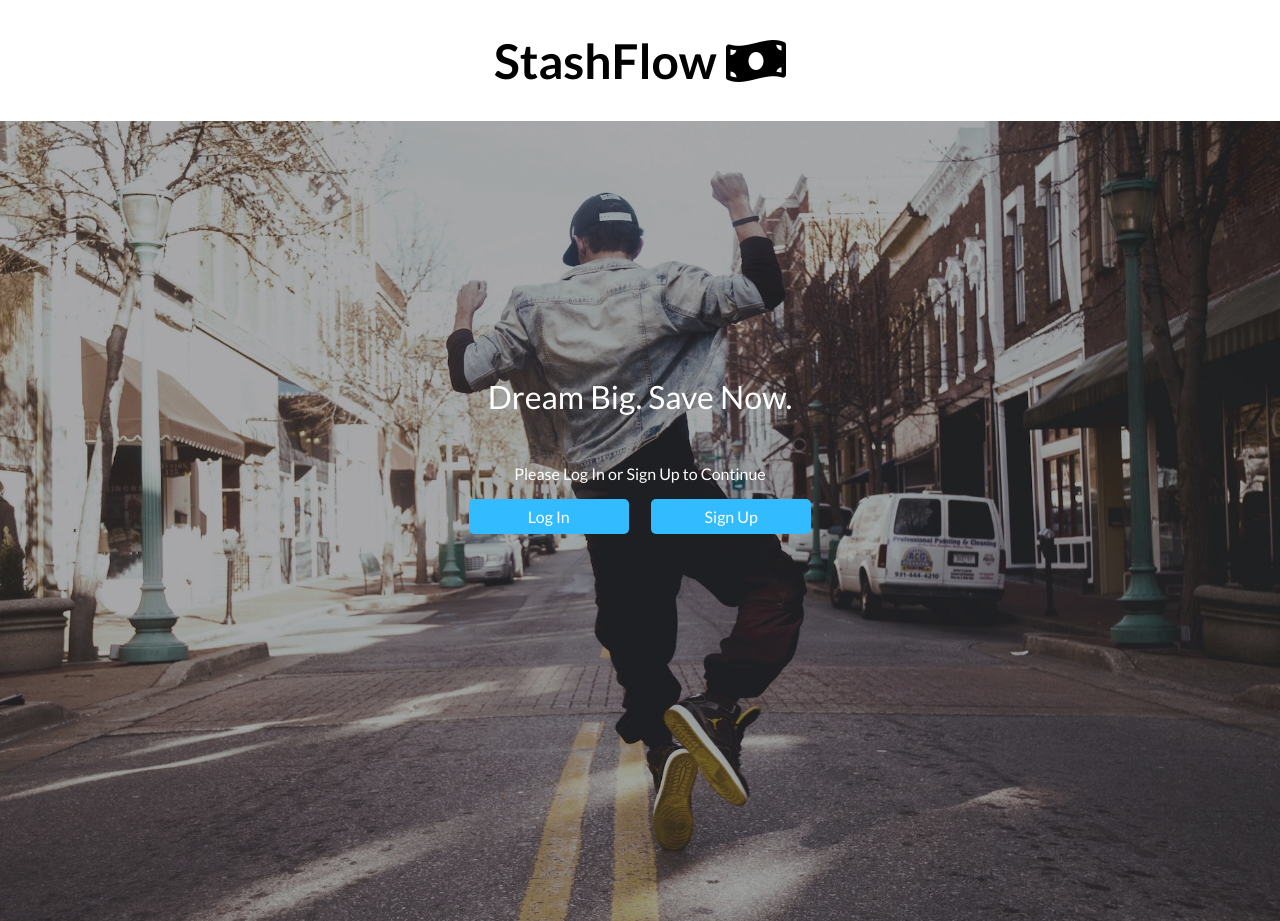
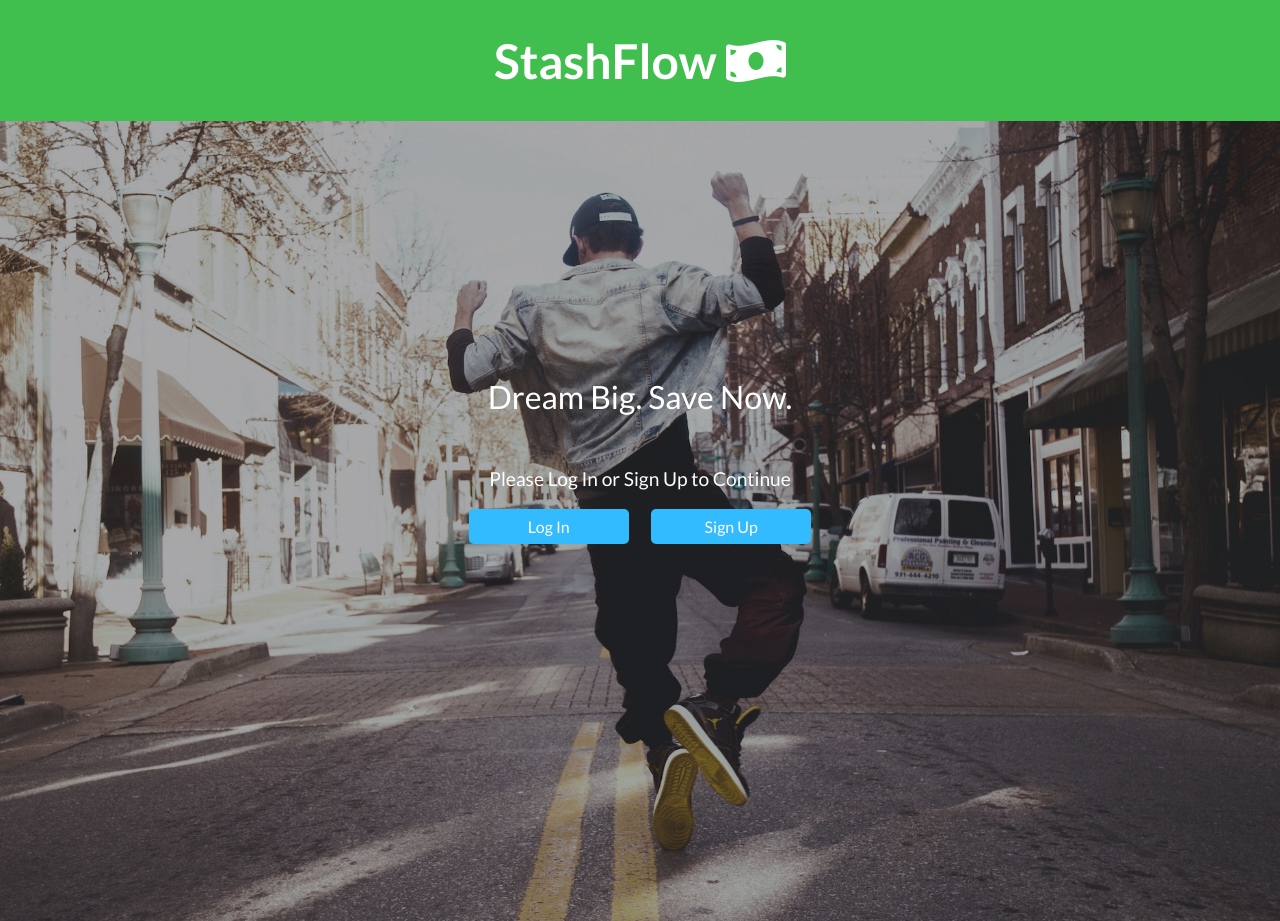
Before and after one commit to TobiasNorton/savings-fullstack, a React (Create React App) app in the folder client/: page / in a window 1280 px wide. Built offline with nearby package versions, Linux system fonts and the light colour scheme.

Commit message:
Adds green background to Header, styling to Welcome text

```diff
--- a/client/src/Welcome.js
+++ b/client/src/Welcome.js
@@ -16,7 +16,7 @@ class Welcome extends Component {
         </div>
         <section className="login-area">
           <p className="tagline">Dream Big. Save Now.</p>
-          <p>Please Log In or Sign Up to Continue</p>
+          <p className="please-login">Please Log In or Sign Up to Continue</p>
           <div>
             <button>Log In</button>
             <button>Sign Up</button>
--- a/client/src/index.css
+++ b/client/src/index.css
@@ -53,6 +53,10 @@ code {
 .title {
   text-align: center;
   font-size: 3rem;
+  color: white;
+  background-color: hsla(127, 50%, 50%, 1);
+  margin: 0;
+  padding: 2rem;
 }
 
 .login-area {
@@ -66,14 +70,15 @@ code {
   align-items: center;
 }
 
+.please-login {
+  font-size: 1.2rem;
+  color: white;
+}
+
 .tagline {
   color: white;
   margin-top: 16rem;
   font-size: 2rem;
-}
-
-.login-area p {
-  color: white;
 }
 
 .login-area button {
```
